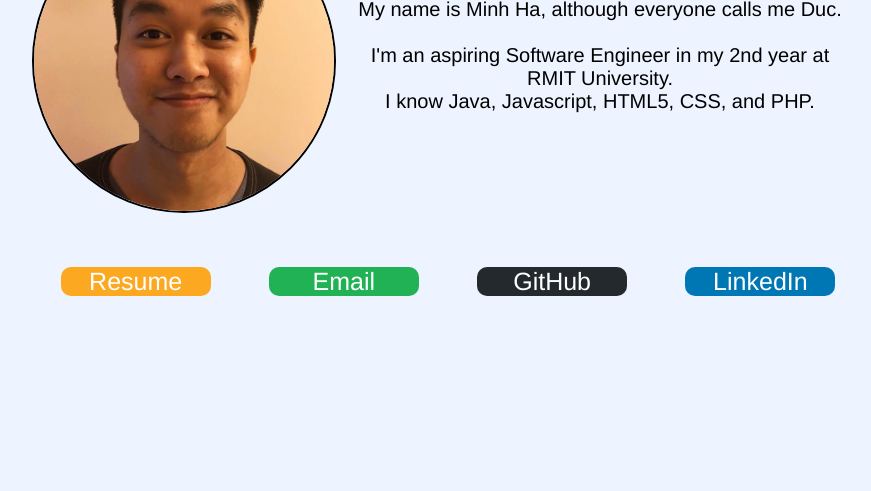
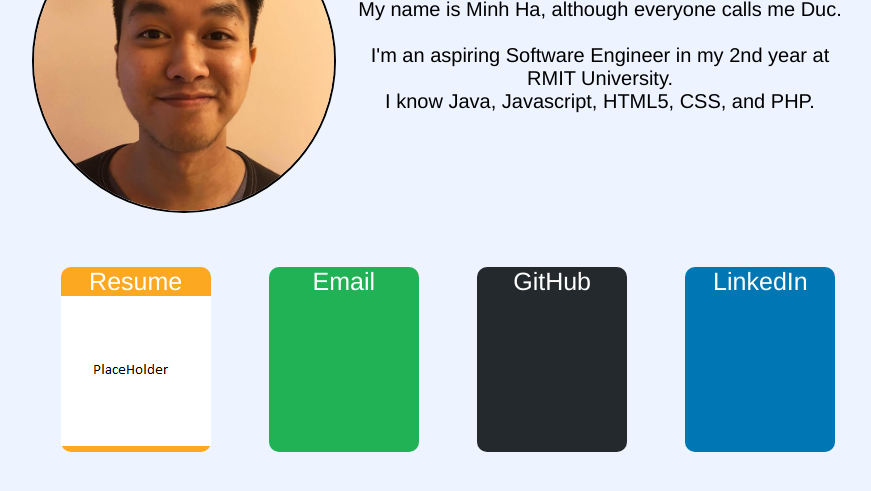
Before and after one commit to GitAYYYer/Duc-Ha-Website, a plain HTML site: page index.html in a window 1280 px wide. Shown: the part 141-632 px from the top of the page, without its empty margins (192-1063 px from the left). Drawn offline with nearby package versions, Linux system fonts and the light colour scheme.

Commit message:
Added placeholder images

```diff
--- a/css/stylesheet.css
+++ b/css/stylesheet.css
@@ -59,7 +59,7 @@ h1 {
 
 /* Above CSS is for picture and info box, below is for the drop down files */
 
-.dropdown {
+.links {
     width: 150px;
     margin-left: auto;
     margin-right: auto;
--- a/index.html
+++ b/index.html
@@ -20,11 +20,14 @@
             </div>
         </div>
 
-        <div class="flex-container">
-            <div class="dropdown" id="resume">Resume</div>
-            <div class="dropdown" id="email">Email</div>
-            <div class="dropdown" id="github">GitHub</div>
-            <div class="dropdown" id="linkedin">LinkedIn</div>
+        <div class="flex-container dropdown">
+            <div class="links" id="resume">Resume<br/><img src="media/PlaceHolder.png"></div>
+
+            <div class="links" id="email">Email</div>
+
+            <div class="links" id="github">GitHub</div>
+
+            <div class="links" id="linkedin">LinkedIn</div>
         </div>
     </body>
 </html>
```
Also changed, not shown: media/PlaceHolder.png (added), media/PlaceHolderE.png (added).
